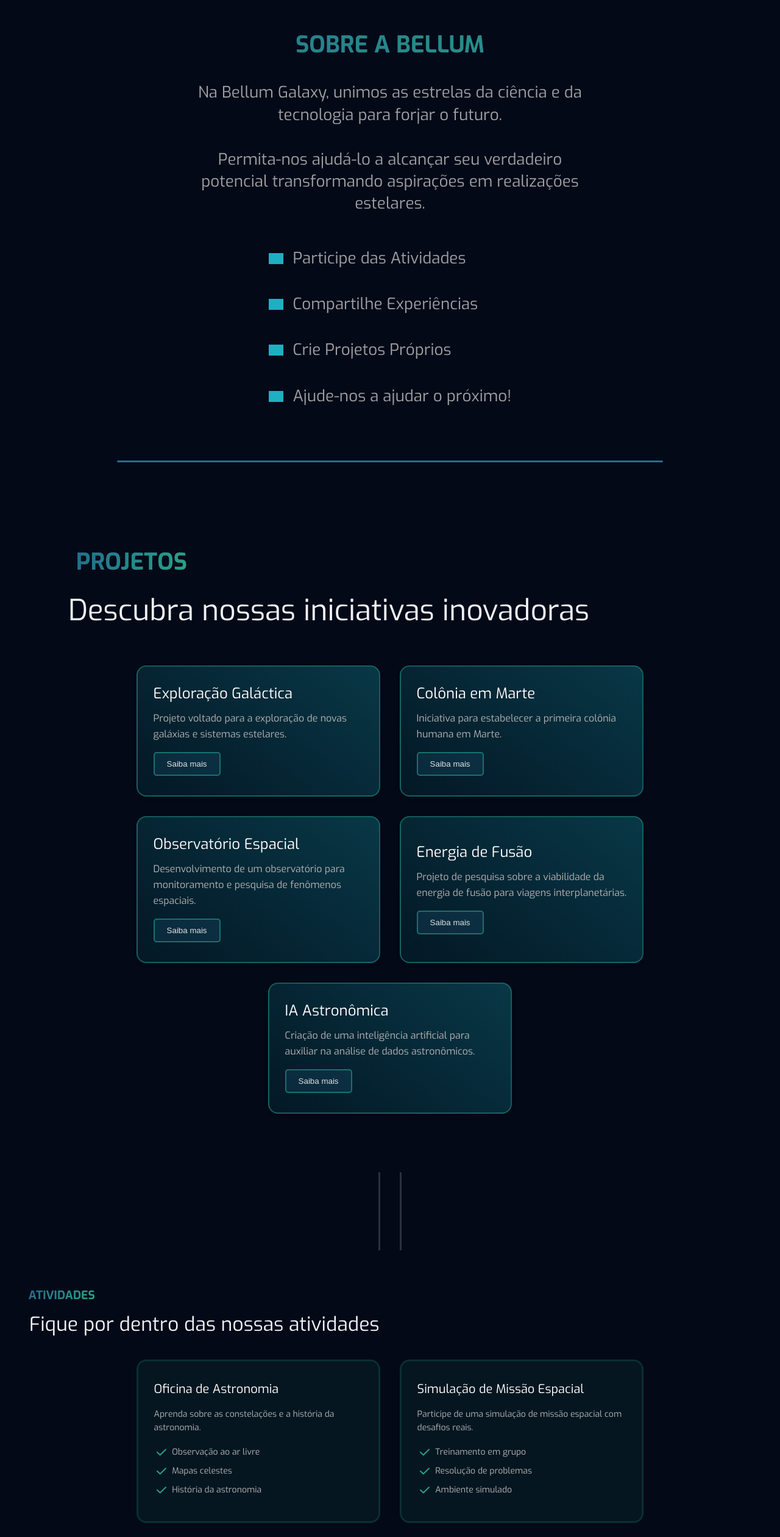
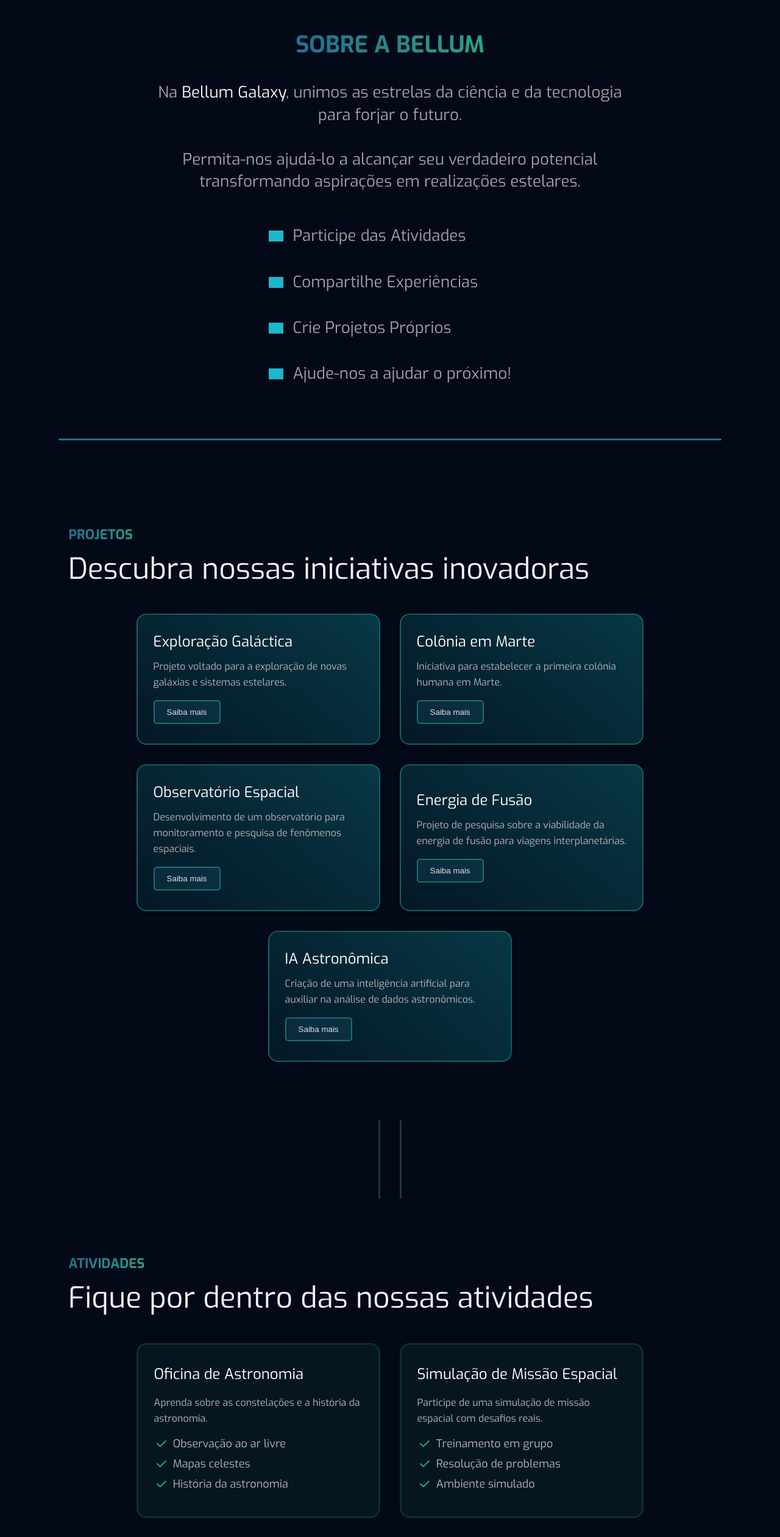
Before and after one commit to BellumGalaxy/website, a React (Create React App) app: page / in a window 1280 px wide. Shown: the part 800-3320 px from the top of the page at 61% size. Built offline with nearby package versions, Linux system fonts and the light colour scheme; grey boxes are pictures that could not be loaded.

Commit message:
add media queries for desktop

```diff
--- a/public/index.html
+++ b/public/index.html
@@ -1,14 +1,12 @@
 <!DOCTYPE html>
 <html lang="en">
+
 <head>
   <meta charset="utf-8" />
   <link rel="icon" href="%PUBLIC_URL%/favicon.ico" />
   <meta name="viewport" content="width=device-width, initial-scale=1" />
   <meta name="theme-color" content="#000000" />
-    <meta
-      name="description"
-      content="Web site created using create-react-app"
-    />
+  <meta name="description" content="Web site created using create-react-app" />
   <link rel="apple-touch-icon" href="%PUBLIC_URL%/logo192.png" />
   <!--
       manifest.json provides metadata used when your web app is installed on a
@@ -24,8 +22,9 @@
       work correctly both with client-side routing and a non-root public URL.
       Learn how to configure a non-root public URL by running `npm run build`.
     -->
-    <title>React App</title>
+  <title>Bellum Galaxy</title>
 </head>
+
 <body>
   <noscript>You need to enable JavaScript to run this app.</noscript>
   <div id="root"></div>
@@ -40,4 +39,5 @@
       To create a production bundle, use `npm run build` or `yarn build`.
     -->
 </body>
+
 </html>
--- a/src/components/Sobre.js
+++ b/src/components/Sobre.js
@@ -8,7 +8,7 @@
         <section id='sobre' className='sobre-wrap'>
             <h6>Sobre a Bellum</h6>
             <p>
-                Na Bellum Galaxy, unimos as estrelas da ciência e da tecnologia para forjar o futuro.
+                Na <span>Bellum Galaxy</span>, unimos as estrelas da ciência e da tecnologia para forjar o futuro.
                 <br /><br />
                 Permita-nos ajudá-lo a alcançar seu verdadeiro potencial transformando aspirações em realizações estelares.
             </p>
--- a/src/index.css
+++ b/src/index.css
@@ -9,6 +9,9 @@
   -webkit-font-smoothing : antialiased;
   -moz-osx-font-smoothing: grayscale;
   background-color       : #030917;
+  display                : flex;
+  flex-direction         : column;
+  align-items            : center;
 }
 
 code {
--- a/src/styles/Atividades.css
+++ b/src/styles/Atividades.css
@@ -83,3 +83,35 @@
 .atividade-card .characteristics li svg {
     color: #29A086;
 }
+
+
+@media (min-width: 1024px) {
+    .atividades-wrap {
+        padding    : 4em 4em;
+        align-items: flex-start;
+        gap        : 1em;
+    }
+
+    .atividades-wrap h6 {
+        font-size  : 22px;
+        margin-left: 2.2em;
+    }
+
+    .atividades-wrap .subtitle {
+        font-size  : 48px;
+        line-height: 58px;
+    }
+
+    .atividades-cards h5 {
+        font-size: 24px;
+    }
+
+    .atividades-cards p {
+        font-size  : 16px;
+        line-height: 26px;
+    }
+
+    .atividade-card .characteristics li {
+        font-size: 18px;
+    }
+}
--- a/src/styles/Bellum.css
+++ b/src/styles/Bellum.css
@@ -62,3 +62,36 @@
     width : 20px;
     filter: invert(33%) sepia(38%) saturate(1141%) hue-rotate(125deg) brightness(100%) contrast(77%);
 }
+
+
+@media (min-width: 1024px) {
+    .bellum-wrap {
+        margin     : 8em auto;
+        align-items: center;
+        gap        : 2em;
+    }
+
+    .bellum-wrap .bellum-logo {
+        align-self: center;
+        width     : 200px;
+    }
+
+    .bellum-wrap h4 {
+        font-size: 54px;
+    }
+
+    .bellum-wrap p {
+        max-width  : 60vw;
+        font-size  : 28px;
+        line-height: 1.4;
+    }
+
+    .links-wrap {
+        max-width: 30vw;
+    }
+
+    .links-wrap a {
+        font-size: 18px;
+    }
+
+}
--- a/src/styles/Extra.css
+++ b/src/styles/Extra.css
@@ -28,8 +28,7 @@
     flex-direction : column;
     align-items    : flex-start;
     justify-content: flex-start;
-    align-self     : flex-start;
-    margin-left    : 2em;
+    align-self     : center;
     list-style     : none;
     text-align     : left;
     gap            : 1em;
@@ -69,3 +68,30 @@
     border          : 2px solid #29a086;
     box-shadow      : 0px 8px 48px #29a086bb;
 }
+
+@media (min-width: 1024px) {
+    .extra-wrap {
+        margin     : 4em auto;
+        align-items: center;
+        gap        : 2em;
+    }
+
+    .extra-wrap h2 {
+        font-size: 48px;
+    }
+
+    .extra-wrap .subtitle {
+        font-size: 28px;
+    }
+
+    .extra-wrap ul {
+        flex-direction: row;
+        align-self    : center;
+        gap           : 2em;
+    }
+
+    .extra-wrap ul li {
+        font-size: 18px;
+    }
+
+}
--- a/src/styles/Projetos.css
+++ b/src/styles/Projetos.css
@@ -87,13 +87,13 @@
 
 @media (min-width: 1024px) {
     .projetos-wrap {
-        padding    : 4em 4em;
-        align-items: flex-start;
-        gap        : 2em;
+        padding: 4em 4em;
+        gap    : 1em;
     }
 
     .projetos-wrap h6 {
-        font-size: 38px;
+        font-size  : 22px;
+        margin-left: 2.2em;
     }
 
     .projetos-wrap .subtitle {
--- a/src/styles/Sobre.css
+++ b/src/styles/Sobre.css
@@ -25,6 +25,10 @@
     line-height: 1.4;
 }
 
+.sobre-wrap p span {
+    color: whitesmoke;
+}
+
 .sobre-wrap .division-bar {
     width           : 80%;
     height          : 2px;
@@ -45,7 +49,7 @@
 
 .sobre-wrap .sobre-detalhes p img {
     width : 20px;
-    filter: invert(33%) sepia(38%) saturate(1141%) hue-rotate(140deg) brightness(100%) contrast(77%);
+    filter: invert(33%) sepia(48%) saturate(1140%) hue-rotate(145deg) brightness(100%) contrast(77%);
 }
 
 @media (min-width: 1024px) {
@@ -59,17 +63,16 @@
         padding-left: 0;
         font-size   : 38px;
         text-align  : center;
-        width       : 100%;
     }
 
     .sobre-wrap p {
         text-align: center;
         font-size : 26px;
-        max-width : 50vw;
+        max-width : 60vw;
     }
 
     .sobre-wrap .division-bar {
-        width : 70vw;
+        width : 85vw;
         height: 3px;
     }
 
```
Lines whose indentation alone changed are shown as unchanged.
